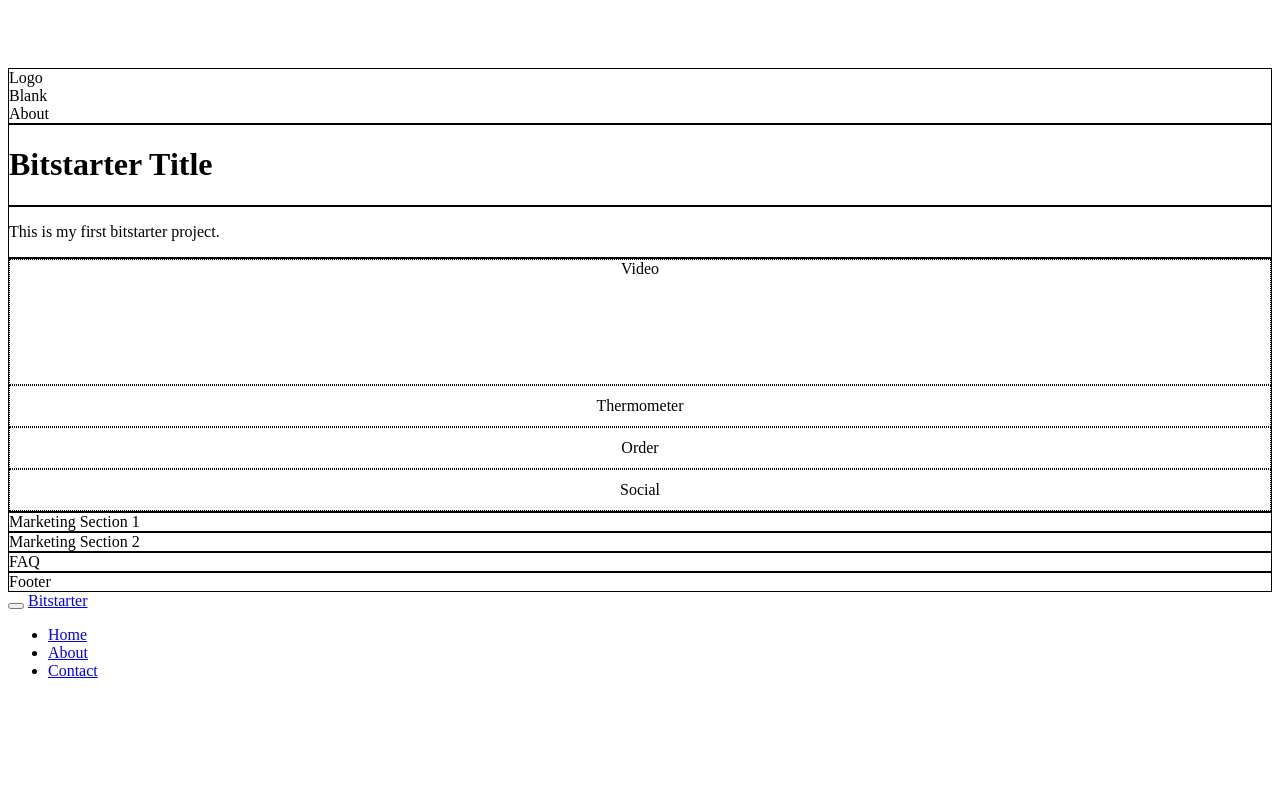
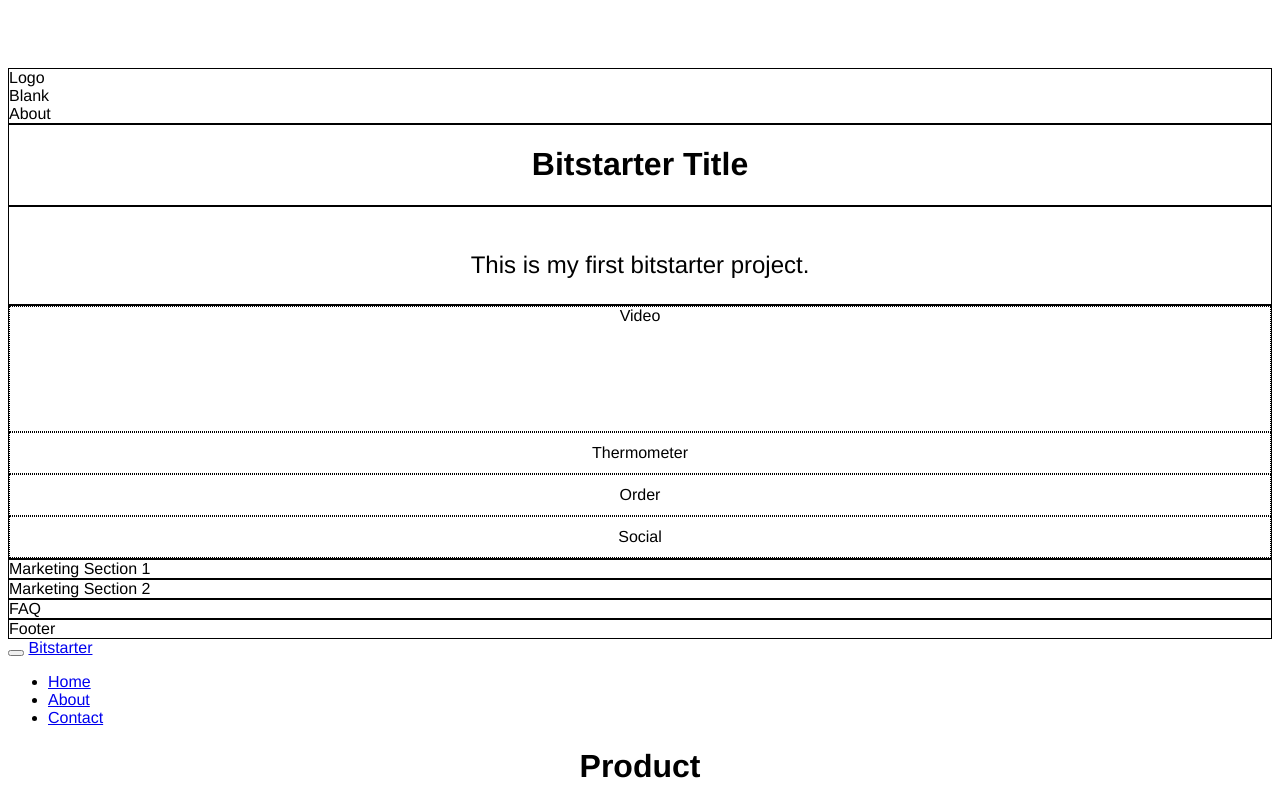
Before and after one commit to luduvigo/bitstarter, a website: page index.html in a window 1280 px wide. Drawn offline with Linux system fonts and the light colour scheme; some icons are missing.

Commit message:
Restyle html style using Bootstrap

```diff
--- a/index.html
+++ b/index.html
@@ -6,6 +6,8 @@
     <meta name="viewport" content="width-device-width, initial-scale=1.0" >
     <link type="text/css" rel="stylesheet"
          href="https://d396qusza40orc.cloudfront.net/startup%2Fcode%2Fbootstrap-combined.no-icons.min.css">
+    <link href="http://fonts.googleapis.com/css?family=Open+Sans:300italic,400italic,600italic,700italic,300,400,600,700,800"
+         rel="stylesheet" type="text/css">
     <style type="text/css">
 
       /*Desktop view */
@@ -20,6 +22,29 @@
           border-left: 1px white solid;
         }
       }
+
+
+      /* All for factors*/
+
+      /* Main body and headings*/
+      body{
+        font-family: 'Open-Sans', Helvetica, Arial, sans-serif;
+      }
+      .heading, .subheading {
+        font-family: 'Ubuntu', Helvetica, Arial, sans-serif;
+        text-align: center;
+      }
+      p.lead {
+        padding-top: 1.5%;
+        font-size: 24px;
+        line-height: 30px;
+      }
+      p {
+        font-size: 18px;
+        line-height: 24px;
+      }
+
+
      // .navigation, .pitch, .section1, .section2, .faq, .footer {
      //         padding: 10px 0px 10px 0px;
      // }
@@ -125,4 +150,13 @@
       </div><!--/.nav-collapse -->
     </div>
   </div>
+
+  <div class="container">
+    <div class="row-fluid heading">
+      <div class="span12">
+        <h1>Product</h1>
+      </div>
+    </div>
+
+  </div>
 </html>
```
